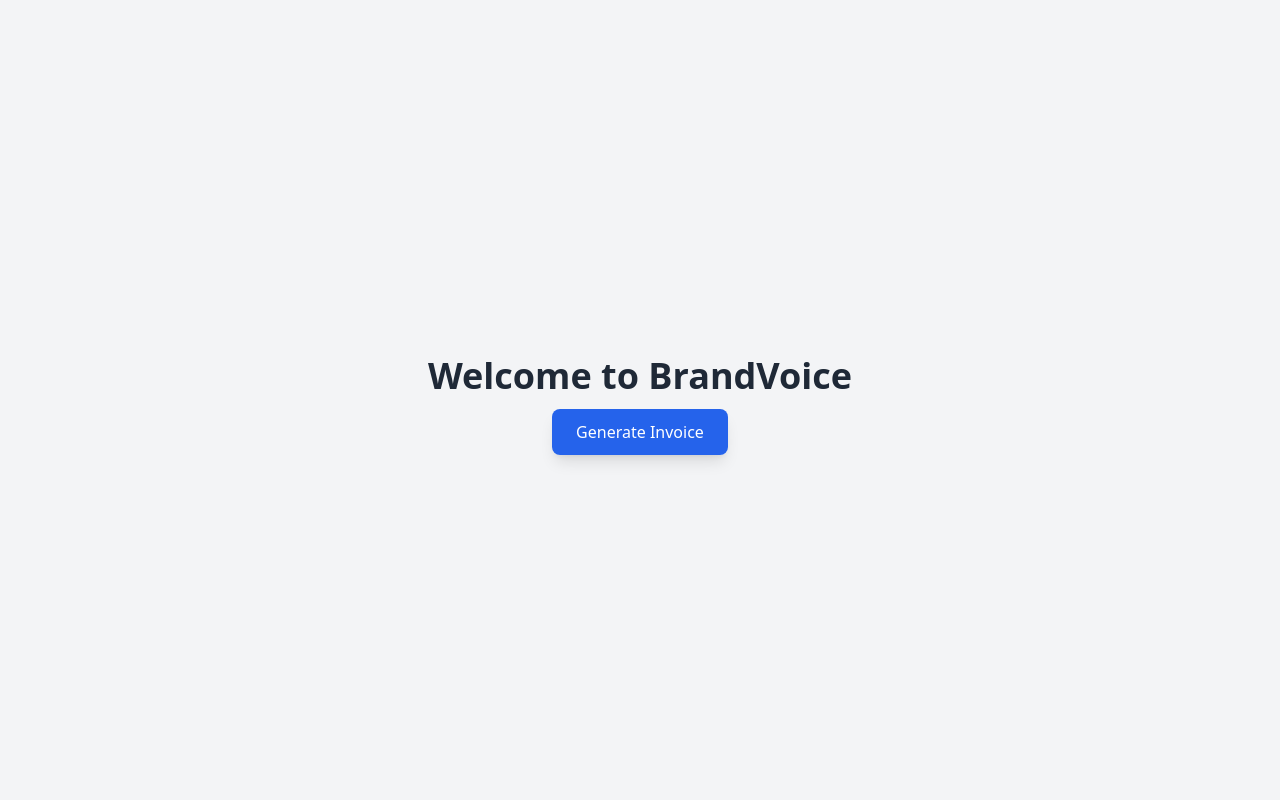
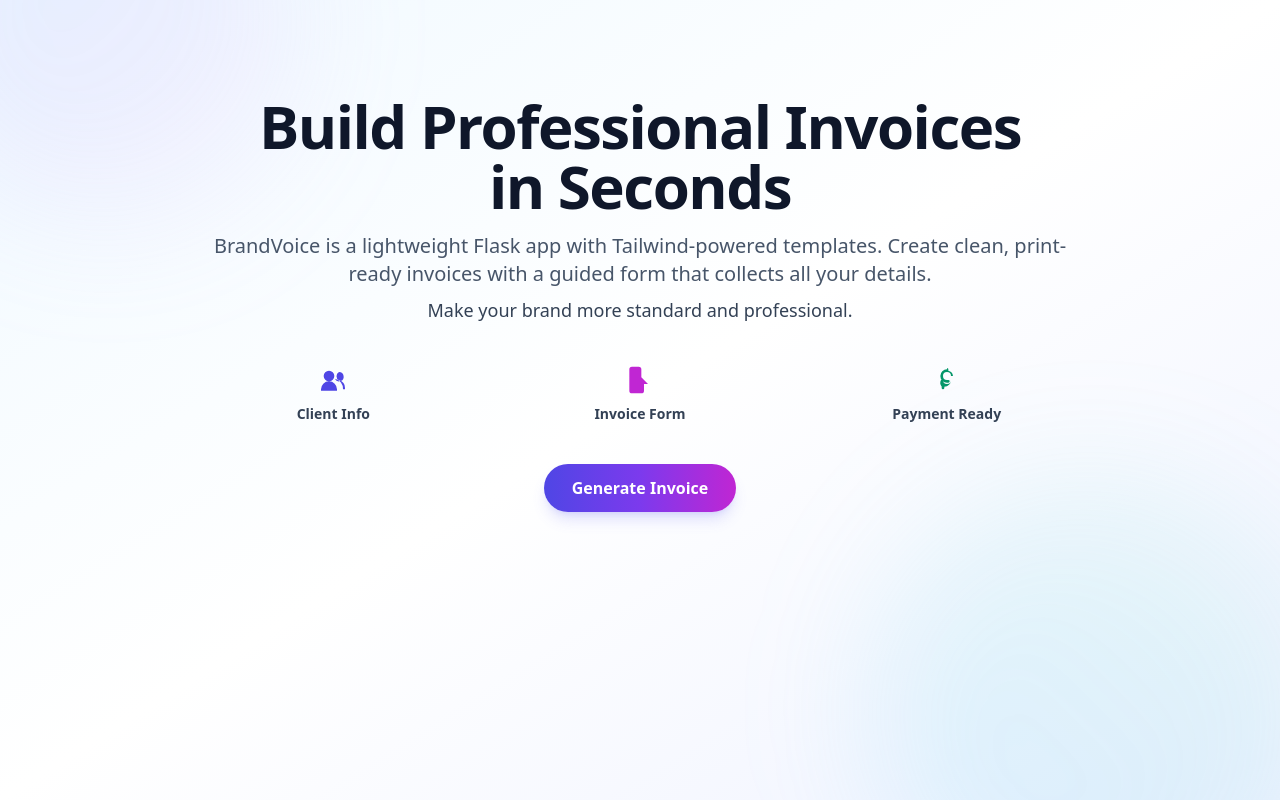
Before and after one commit to ELKINDMAN/Brandvoice, a Flask app: page / in a window 1280 px wide. Run offline with Flask 3, Linux system fonts and the light colour scheme; some libraries are stand-ins or nearby versions.

Commit message:
Refactor app configuration and enhance index.html layout with improved styling and content

```diff
--- a/app.py
+++ b/app.py
@@ -95,4 +95,4 @@ def preview():
 
 
 if __name__ == "__main__":
-    app.run(host="0.0.0.0", port=8000)
+    app.run(debug=True)
--- a/templates/index.html
+++ b/templates/index.html
@@ -1,18 +1,65 @@
 <!DOCTYPE html>
 <html lang="en">
 <head>
-  <meta charset="UTF-8">
-  <meta name="viewport" content="width=device-width, initial-scale=1.0">
+  <meta charset="UTF-8" />
+  <meta name="viewport" content="width=device-width, initial-scale=1.0" />
   <title>BrandVoice | Home</title>
   <script src="https://cdn.tailwindcss.com"></script>
 </head>
-<body class="bg-gray-100 h-screen flex items-center justify-center">
-  <div class="text-center">
-    <h1 class="text-4xl font-bold text-gray-800 mb-6">Welcome to BrandVoice</h1>
-    <a href="{{ url_for('generate') }}"
-       class="px-6 py-3 bg-blue-600 text-white rounded-lg shadow-lg hover:bg-blue-700 transition">
-       Generate Invoice
-    </a>
+<body class="min-h-screen relative overflow-hidden bg-gradient-to-br from-sky-50 via-white to-indigo-50">
+  <!-- Soft gradient orbs -->
+  <div class="pointer-events-none absolute -z-10 inset-0 overflow-hidden">
+    <div class="absolute -top-40 -left-20 h-96 w-96 rounded-full bg-gradient-to-br from-indigo-300/20 to-fuchsia-300/10 blur-3xl"></div>
+    <div class="absolute -bottom-32 -right-10 h-[28rem] w-[28rem] rounded-full bg-gradient-to-tr from-sky-300/20 to-emerald-300/10 blur-3xl"></div>
   </div>
+
+  <main class="flex items-center justify-center px-6 py-24">
+    <section class="max-w-4xl text-center">
+      <h1 class="text-4xl md:text-6xl font-extrabold tracking-tight text-slate-900">
+        <span class="block">Build Professional Invoices</span>
+        <span class="block">in Seconds</span>
+      </h1>
+      <p class="mt-4 text-lg md:text-xl text-slate-600">
+        BrandVoice is a lightweight Flask app with Tailwind-powered templates. Create clean,
+        print-ready invoices with a guided form that collects all your details.
+      </p>
+      <p class="mt-2 text-base md:text-lg font-medium text-slate-700">
+        Make your brand more standard and professional.
+      </p>
+
+      <!-- Feature mini-cards -->
+      <div class="mt-10 grid grid-cols-1 sm:grid-cols-3 gap-6">
+        <div class="flex flex-col items-center gap-2">
+          <!-- Users Icon -->
+          <svg xmlns="http://www.w3.org/2000/svg" viewBox="0 0 24 24" fill="currentColor" class="h-8 w-8 text-indigo-600">
+            <path d="M15 19a6 6 0 10-12 0v1h12v-1zM9 13a4 4 0 100-8 4 4 0 000 8zm7.5-7a3.5 3.5 0 11-3.11 5.11A7.5 7.5 0 0119.5 19H21v-1a6 6 0 00-4.5-5.79A3.5 3.5 0 0116.5 6z"/>
+          </svg>
+          <span class="text-sm font-semibold text-slate-700">Client Info</span>
+        </div>
+        <div class="flex flex-col items-center gap-2">
+          <!-- Document Icon -->
+          <svg xmlns="http://www.w3.org/2000/svg" viewBox="0 0 24 24" fill="currentColor" class="h-8 w-8 text-fuchsia-600">
+            <path d="M6 2a2 2 0 00-2 2v16a2 2 0 002 2h7a2 2 0 002-2v-5h3l-5-5V4a2 2 0 00-2-2H6z"/>
+          </svg>
+          <span class="text-sm font-semibold text-slate-700">Invoice Form</span>
+        </div>
+        <div class="flex flex-col items-center gap-2">
+          <!-- Currency Icon -->
+          <svg xmlns="http://www.w3.org/2000/svg" viewBox="0 0 24 24" fill="currentColor" class="h-8 w-8 text-emerald-600">
+            <path d="M12 3a1 1 0 011 1v1.07A4.5 4.5 0 0116.5 9H15a3 3 0 10-3 3h1a1 1 0 010 2h-1a5 5 0 110-10V4a1 1 0 011-1zm1 9h2a5 5 0 01-5 5v1a1 1 0 11-2 0v-1.07A4.5 4.5 0 017.5 12H9a3 3 0 106 0z"/>
+          </svg>
+          <span class="text-sm font-semibold text-slate-700">Payment Ready</span>
+        </div>
+      </div>
+
+      <!-- CTA -->
+      <div class="mt-10">
+        <a href="{{ url_for('generate') }}"
+           class="inline-flex items-center justify-center px-7 py-3 text-white font-semibold rounded-full shadow-lg shadow-indigo-500/20 bg-gradient-to-r from-indigo-600 via-violet-600 to-fuchsia-600 hover:from-indigo-500 hover:to-fuchsia-500 focus:outline-none focus:ring-2 focus:ring-indigo-400 focus:ring-offset-2">
+          Generate Invoice
+        </a>
+      </div>
+    </section>
+  </main>
 </body>
 </html>
```
